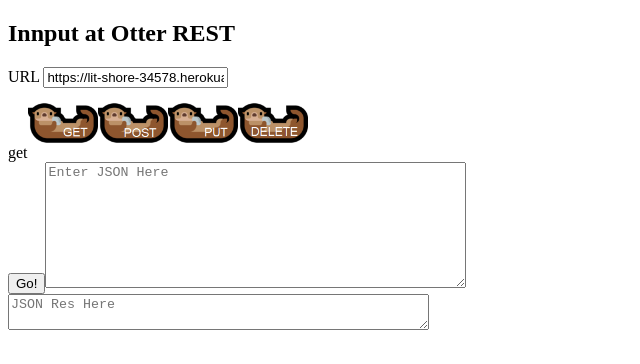
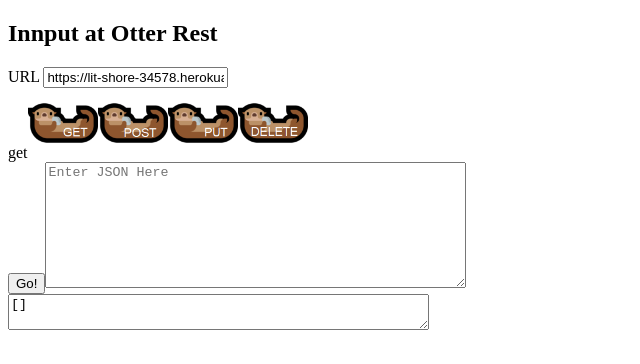
Before and after one commit to sgerpdx/fe-lab-resty, a React app: page / in a window 1280 px wide. Shown: the top 364 px of the page, without its empty margins (0-640 px from the left). Built offline with nearby package versions, Linux system fonts and the light colour scheme.

Commit message:
JSON response displaying for GET method

```diff
--- a/src/components/app/App.jsx
+++ b/src/components/app/App.jsx
@@ -6,7 +6,7 @@ import OtterRestContainer from '../../containers/OtterRestContainer';
 export default function App() {
   return (
     <div>
-      <h2 className="titleBar">Innput at Otter REST</h2>
+      <h2 className="titleBar">Innput at Otter Rest</h2>
       <OtterRestContainer />
     </div>
   );
--- a/src/components/subdivisions/Response.jsx
+++ b/src/components/subdivisions/Response.jsx
@@ -1,7 +1,8 @@
 import React from 'react';
-import { styles } from './Response.css';
+//import { styles } from './Response.css';
 
 export default function Response(props) {
+  const displayRes = JSON.stringify(props.res);
   return (
     <nav className="resArea">
       <textarea
@@ -10,9 +11,8 @@ export default function Response(props) {
         name="resDisplay"
         cols="50"
         placeholder="JSON Res Here"
-      >
-        {props.res}
-      </textarea>
+        value={displayRes}
+      ></textarea>
     </nav>
   );
 }
--- a/src/containers/OtterRestContainer.jsx
+++ b/src/containers/OtterRestContainer.jsx
@@ -30,7 +30,7 @@ export default class OtterRestContainer extends Component {
   handleFormSubmit = async (e) => {
     e.preventDefault();
     const returnedJson = await getPlanets(this.state.urlText);
-    console.log(returnedJson);
+    console.log('|||returned JSON', returnedJson);
     this.setState({ jsonRes: returnedJson });
   };
 
@@ -49,7 +49,7 @@ export default class OtterRestContainer extends Component {
           handleSubmit={this.handleFormSubmit}
           handleClick={this.handleValueChange}
         />
-        <Response handleChange={this.state.jsonRes} />
+        <Response res={this.state.jsonRes} />
       </div>
     );
   }
```
